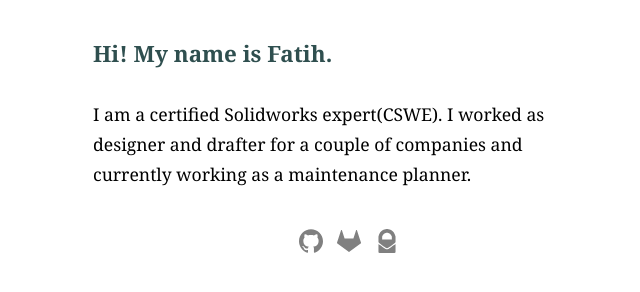
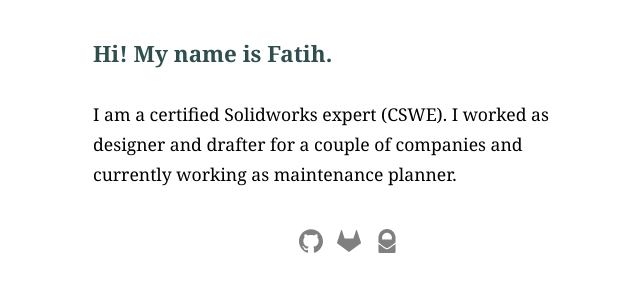
Before and after one commit to fatihmeh/fatihmeh.github.io, a Jekyll site: the page built from index.html, in a window 1280 px wide. Shown: the part 129-421 px from the top of the page, without its empty margins (291-931 px from the left). Built offline with Jekyll 4.4.1, drawn with Linux system fonts in a browser that asks for light colours.

Commit message:
Update index.html

```diff
--- a/index.html
+++ b/index.html
@@ -3,4 +3,4 @@ layout: default
 title: about fatih
 ---
 <h2 class="parag">Hi! My name is Fatih.</h2>
-<p class="about">I am a certified Solidworks expert(CSWE). I worked as designer and drafter for a couple of companies and currently working as a maintenance planner.</p>
+<p class="about">I am a certified Solidworks expert (CSWE). I worked as designer and drafter for a couple of companies and currently working as maintenance planner.</p>
```
